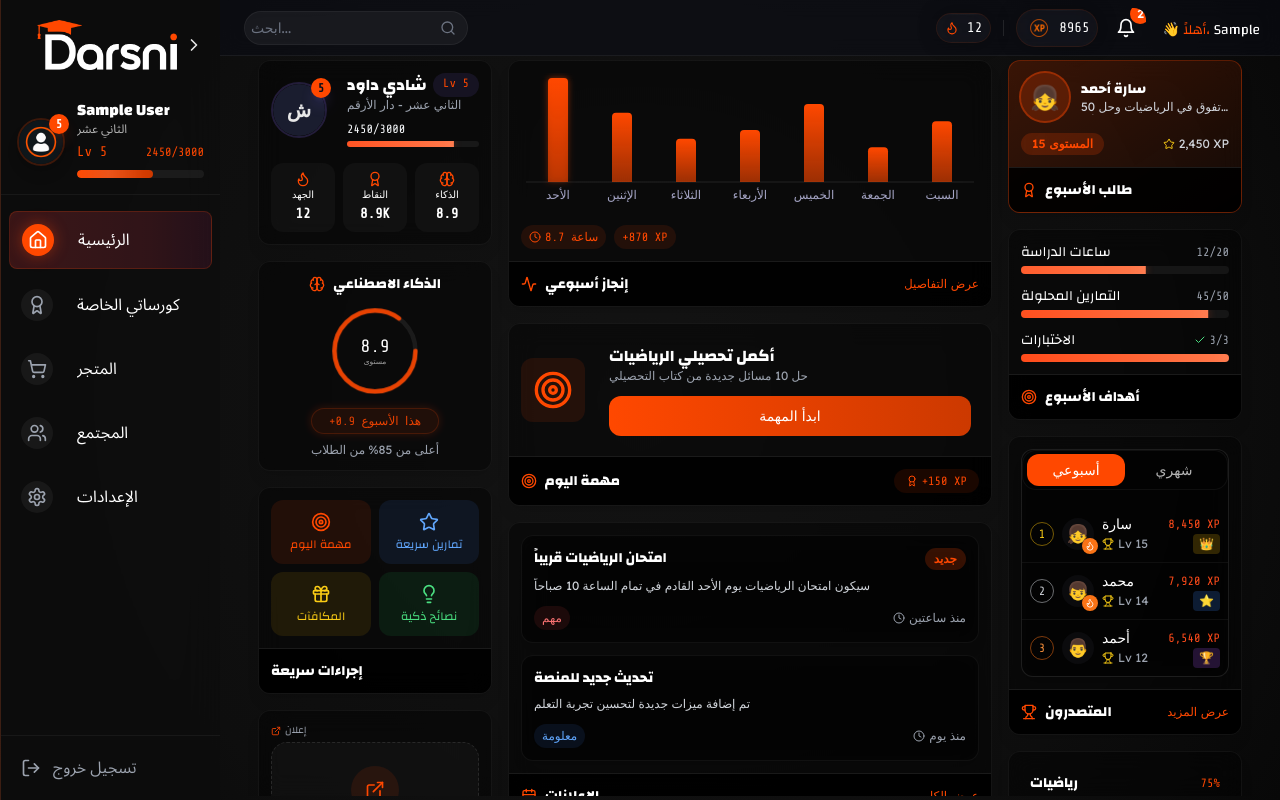
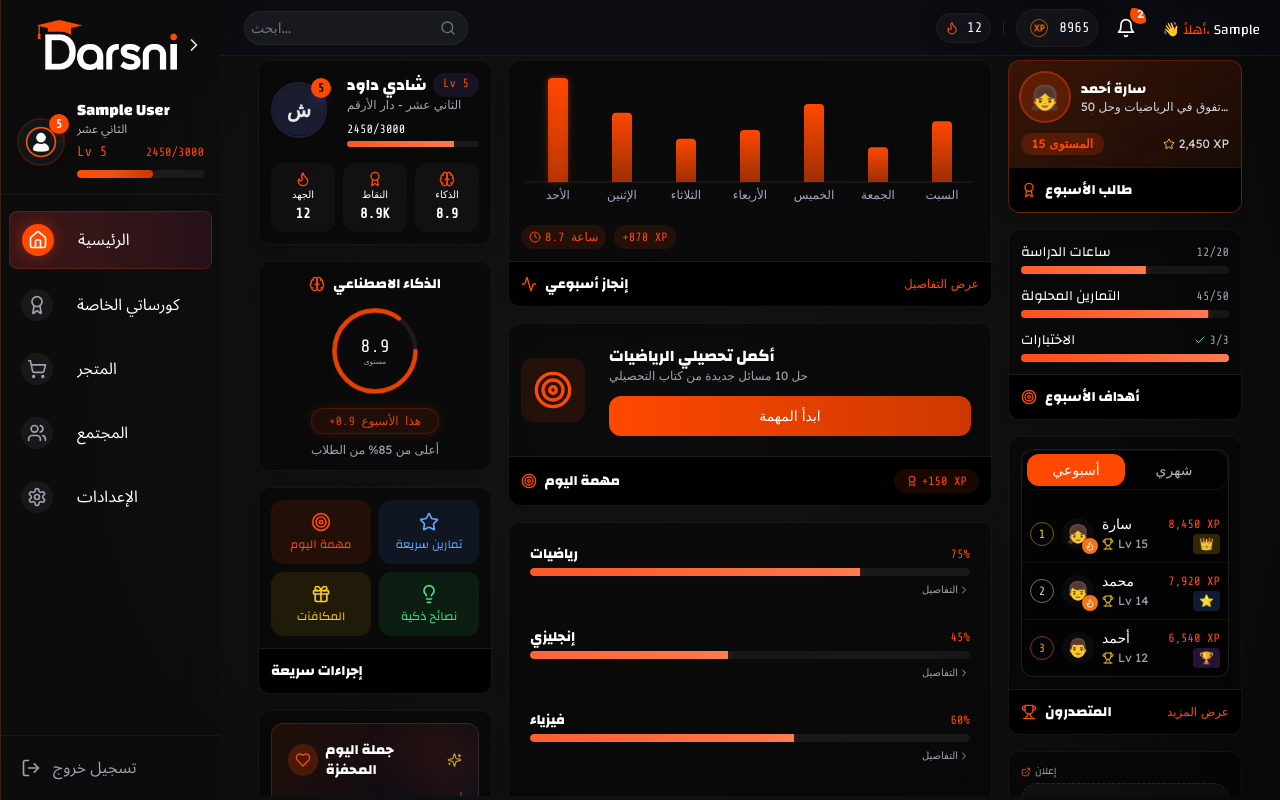
Before and after one commit to shadi1daoud/arab-bagrut-quest, a React (Vite) app: page / in a window 1280 px wide. Built offline with nearby package versions, Linux system fonts and the light colour scheme; sample sign-in values are in the browser's storage.

Commit message:
feat: Implement Daily Motivation and layout changes
Replaced the Announcements section with a Daily Motivational Sentence component and reorganized the dashboard layout for a cleaner, more balanced look.

```diff
--- /dev/null
+++ b/src/components/widgets/DailyMotivationCard.tsx
@@ -0,0 +1,53 @@
+
+import React from 'react';
+import { Heart, Sparkles } from 'lucide-react';
+
+const motivationalSentences = [
+  "النجاح هو نتيجة التحضير والعمل الجاد والتعلم من الفشل",
+  "كل يوم فرصة جديدة للتعلم والنمو",
+  "الثقة بالنفس هي أول سر من أسرار النجاح",
+  "التعليم هو أقوى سلاح يمكنك استخدامه لتغيير العالم",
+  "لا تخف من النمو ببطء، خف فقط من البقاء واقفاً",
+  "العقل مثل العضلة، كلما استخدمته أكثر كلما أصبح أقوى",
+  "الحلم بدون خطة مجرد أمنية، والخطة بدون حلم مجرد عمل"
+];
+
+const DailyMotivationCard = () => {
+  // Get the current day of year to determine which sentence to show
+  const dayOfYear = Math.floor((Date.now() - new Date(new Date().getFullYear(), 0, 0).getTime()) / (1000 * 60 * 60 * 24));
+  const currentSentence = motivationalSentences[dayOfYear % motivationalSentences.length];
+
+  return (
+    <div className="relative overflow-hidden rounded-xl p-4 bg-gradient-to-br from-[#FF4800]/10 via-purple-500/5 to-blue-500/10 border border-white/10">
+      {/* Background decoration */}
+      <div className="absolute top-0 right-0 w-20 h-20 bg-gradient-to-bl from-[#FF4800]/20 to-transparent rounded-full blur-xl"></div>
+      <div className="absolute bottom-0 left-0 w-16 h-16 bg-gradient-to-tr from-purple-500/20 to-transparent rounded-full blur-lg"></div>
+
+      <div className="relative z-10">
+        <div className="flex items-center gap-2 mb-3">
+          <div className="flex items-center justify-center w-8 h-8 rounded-full bg-[#FF4800]/20">
+            <Heart className="h-4 w-4 text-[#FF4800]" />
+          </div>
+          <h3 className="text-sm font-bold text-white font-changa">جملة اليوم المحفزة</h3>
+          <Sparkles className="h-4 w-4 text-yellow-400 animate-pulse" />
+        </div>
+
+        <blockquote className="text-white text-base font-medium leading-relaxed font-noto text-right border-r-2 border-[#FF4800]/40 pr-3">
+          "{currentSentence}"
+        </blockquote>
+
+        <div className="flex items-center justify-between mt-3 pt-3 border-t border-white/10">
+          <span className="text-xs text-gray-400 font-mono">
+            يوم {dayOfYear % motivationalSentences.length + 1} من {motivationalSentences.length}
+          </span>
+          <div className="flex items-center gap-1">
+            <div className="w-1 h-1 rounded-full bg-[#FF4800] animate-pulse"></div>
+            <span className="text-xs text-[#FF4800] font-semibold">جديد كل يوم</span>
+          </div>
+        </div>
+      </div>
+    </div>
+  );
+};
+
+export default DailyMotivationCard;
--- a/src/pages/student/Dashboard.tsx
+++ b/src/pages/student/Dashboard.tsx
@@ -1,3 +1,4 @@
+
 import React, { useState } from 'react';
 import { Activity, Award, BookOpen, Calendar, Clock, Target, Trophy } from 'lucide-react';
 import { Card, CardContent, CardFooter } from '@/components/ui/card';
@@ -10,10 +11,10 @@ import WeeklyChart from '@/components/WeeklyChart';
 import DailyQuest from '@/components/DailyQuest';
 import Leaderboard from '@/components/Leaderboard';
 import CourseProgress from '@/components/CourseProgress';
-import AnnouncementCard from '@/components/widgets/AnnouncementCard';
 import QuickActionsCard from '@/components/widgets/QuickActionsCard';
 import WeeklyGoalsCard from '@/components/widgets/WeeklyGoalsCard';
 import StudentOfWeekWidget from '@/components/widgets/StudentOfWeekWidget';
+import DailyMotivationCard from '@/components/widgets/DailyMotivationCard';
 
 // Weekly activity data
 const weeklyActivity = [{
@@ -87,24 +88,6 @@ const courseProgress = [{
   progress: 28
 }];
 
-// Announcements data
-const announcements = [
-  {
-    title: 'امتحان الرياضيات قريباً',
-    content: 'سيكون امتحان الرياضيات يوم الأحد القادم في تمام الساعة 10 صباحاً',
-    type: 'important' as const,
-    timestamp: 'منذ ساعتين',
-    isNew: true
-  },
-  {
-    title: 'تحديث جديد للمنصة',
-    content: 'تم إضافة ميزات جديدة لتحسين تجربة التعلم',
-    type: 'info' as const,
-    timestamp: 'منذ يوم',
-    isNew: false
-  }
-];
-
 const Dashboard = () => {
   const [leaderboardFilter, setLeaderboardFilter] = useState('week');
 
@@ -134,10 +117,10 @@ const Dashboard = () => {
           {/* Quick Actions */}
           <QuickActionsCard />
 
-          {/* Ad Space */}
+          {/* Daily Motivational Sentence */}
           <Card>
             <CardContent className="p-3">
-              <AdCard />
+              <DailyMotivationCard />
             </CardContent>
           </Card>
         </div>
@@ -198,26 +181,15 @@ const Dashboard = () => {
             </CardFooter>
           </Card>
 
-          {/* Announcements */}
+          {/* Course Progress */}
           <Card className="flex-1">
             <CardContent className="p-3">
-              <div className="space-y-3">
-                {announcements.map((announcement, index) => (
-                  <AnnouncementCard
-                    key={index}
-                    title={announcement.title}
-                    content={announcement.content}
-                    type={announcement.type}
-                    timestamp={announcement.timestamp}
-                    isNew={announcement.isNew}
-                  />
-                ))}
-              </div>
+              <CourseProgress courses={courseProgress} />
             </CardContent>
             <CardFooter>
               <h3 className="text-sm font-bold text-white font-changa flex items-center gap-2">
-                <Calendar className="h-4 w-4 text-[#FF4800]" strokeWidth={2} />
-                الإعلانات
+                <BookOpen className="h-4 w-4 text-[#FF4800]" strokeWidth={2} />
+                تقدم الكورسات
               </h3>
               <Button variant="link" className="text-xs text-[#FF4800] p-0 h-auto">عرض الكل</Button>
             </CardFooter>
@@ -246,18 +218,11 @@ const Dashboard = () => {
             </CardFooter>
           </Card>
 
-          {/* Course Progress */}
-          <Card className="flex-col">
+          {/* Ad Space */}
+          <Card>
             <CardContent className="p-3">
-              <CourseProgress courses={courseProgress} />
+              <AdCard />
             </CardContent>
-            <CardFooter>
-              <h3 className="text-sm font-bold text-white font-changa flex items-center gap-2">
-                <BookOpen className="h-4 w-4 text-[#FF4800]" strokeWidth={2} />
-                تقدم الكورسات
-              </h3>
-              <Button variant="link" className="text-xs text-[#FF4800] p-0 h-auto">عرض الكل</Button>
-            </CardFooter>
           </Card>
         </div>
       </div>
```
